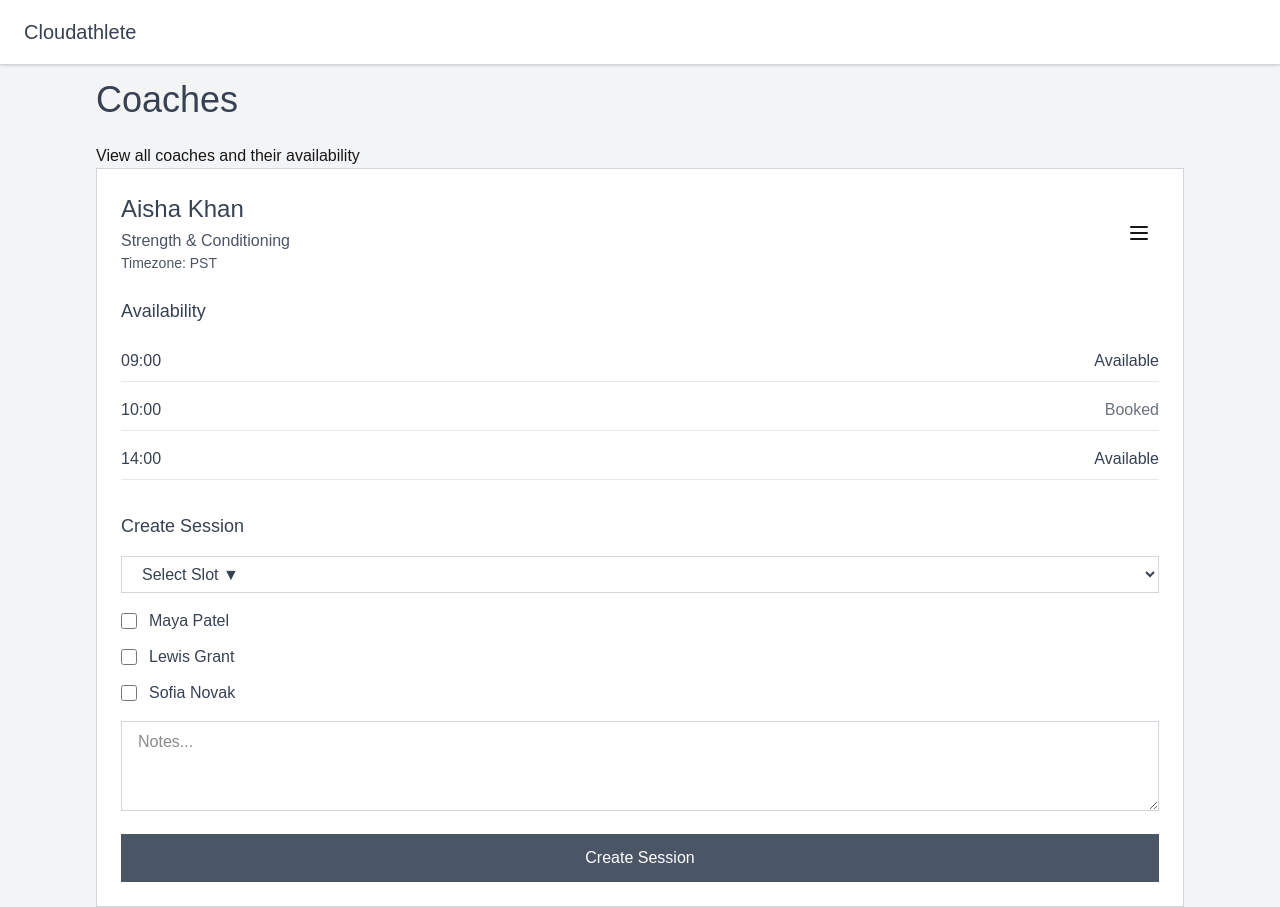
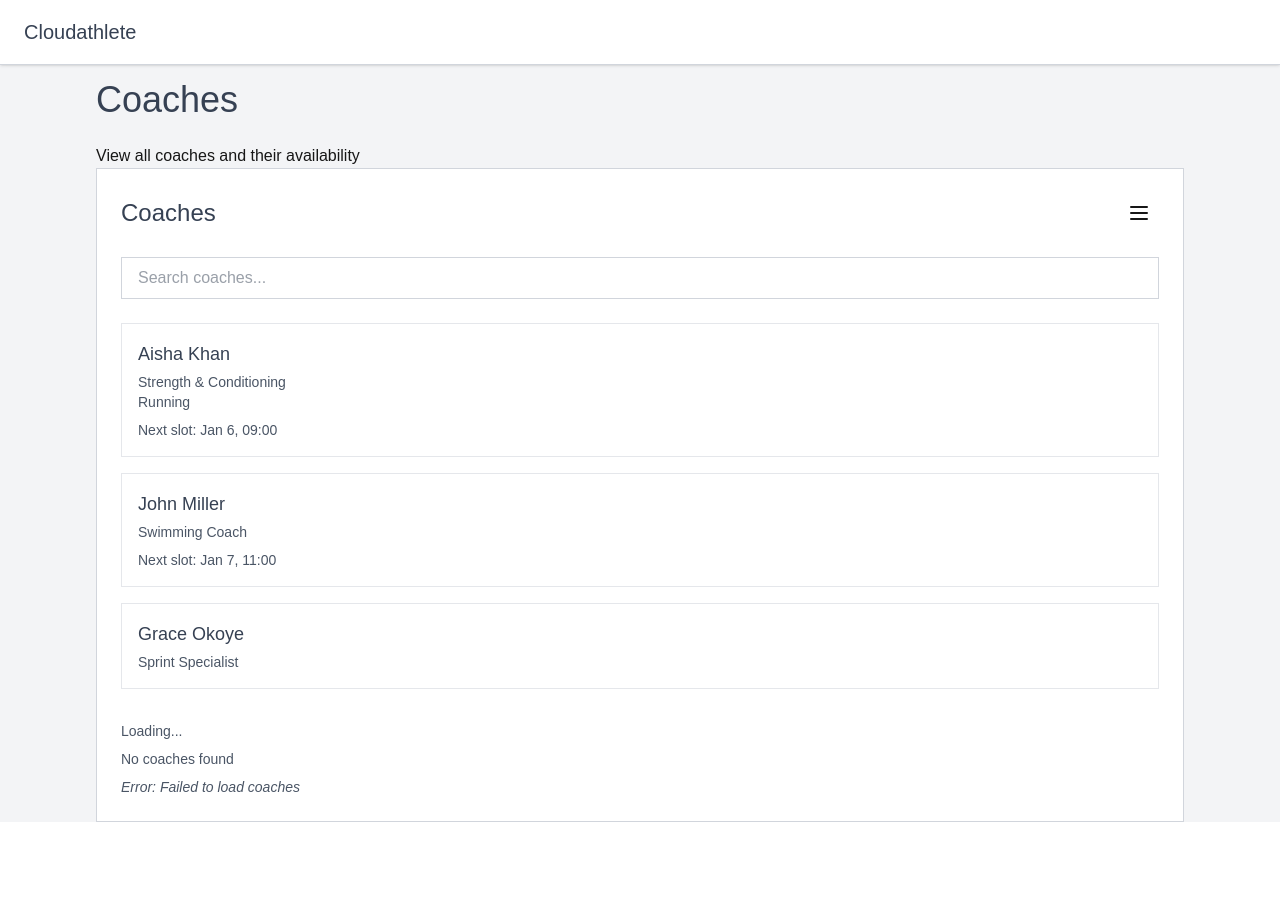
Before and after one commit to MingJae92/athelete-tracking-app, a Next.js app: page /coaches in a window 1280 px wide. After the commit the page ends 822 px from the top, so only its background shows below. Built offline with nearby package versions, Linux system fonts and the light colour scheme.

Commit message:
coach list implemented

```diff
--- a/app/coaches/page.tsx
+++ b/app/coaches/page.tsx
@@ -1,5 +1,6 @@
 import NavBar from "@/app/components/Navbar";
 import CoachDetail from "@/app/components/CoachDetail";
+import CoachList from "../components/CoachList";
 
 export default function CoachesPage() {
   return (
@@ -8,7 +9,8 @@ export default function CoachesPage() {
         <NavBar/>
         <h1 className="text-4xl font-light text-gray-700 mb-6">Coaches</h1>
         <p>View all coaches and their availability</p>
-        <CoachDetail/>
+        <CoachList/>
+
       </div>
     </div>
   );
--- /dev/null
+++ b/app/components/CoachList.tsx
@@ -0,0 +1,96 @@
+'use client';
+
+interface Coach {
+  id: string;
+  name: string;
+  specialty: string;
+  secondary?: string;
+  nextSlot?: string;
+}
+
+const coaches: Coach[] = [
+  {
+    id: '1',
+    name: 'Aisha Khan',
+    specialty: 'Strength & Conditioning',
+    secondary: 'Running',
+    nextSlot: 'Jan 6, 09:00',
+  },
+  {
+    id: '2',
+    name: 'John Miller',
+    specialty: 'Swimming Coach',
+    nextSlot: 'Jan 7, 11:00',
+  },
+  {
+    id: '3',
+    name: 'Grace Okoye',
+    specialty: 'Sprint Specialist',
+  },
+];
+
+export default function CoachList() {
+  return (
+    <div className="bg-white border border-gray-300 p-6">
+      {/* Header */}
+      <div className="flex items-center justify-between mb-6">
+        <h2 className="text-2xl font-light text-gray-700">Coaches</h2>
+        <button className="p-2 hover:bg-gray-100 rounded transition">
+          <svg
+            className="w-6 h-6"
+            fill="none"
+            stroke="currentColor"
+            strokeWidth="2"
+            viewBox="0 0 24 24"
+          >
+            <path strokeLinecap="round" strokeLinejoin="round" d="M4 6h16M4 12h16M4 18h16" />
+          </svg>
+        </button>
+      </div>
+
+      {/* Search */}
+      <input
+        type="text"
+        placeholder="Search coaches..."
+        className="w-full border border-gray-300 px-4 py-2 mb-6 focus:outline-none focus:border-gray-400 text-gray-700 font-light"
+      />
+
+      {/* Coach Cards */}
+      <div className="space-y-4">
+        {coaches.map((coach) => (
+          <div
+            key={coach.id}
+            className="border border-gray-200 p-4 cursor-pointer hover:bg-gray-50 transition"
+          >
+            <h3 className="text-lg font-light text-gray-700 mb-1">
+              {coach.name}
+            </h3>
+
+            <p className="text-gray-600 font-light text-sm">
+              {coach.specialty}
+            </p>
+
+            {coach.secondary && (
+              <p className="text-gray-600 font-light text-sm">
+                {coach.secondary}
+              </p>
+            )}
+
+            {coach.nextSlot && (
+              <p className="text-sm text-gray-600 font-light mt-2">
+                Next slot: {coach.nextSlot}
+              </p>
+            )}
+          </div>
+        ))}
+      </div>
+
+      {/* States */}
+      <div className="mt-8 text-sm text-gray-600 font-light space-y-2">
+        <p>Loading...</p>
+        <p>No coaches found</p>
+        <p className="italic">Error: Failed to load coaches</p>
+      </div>
+    </div>
+  );
+}
```
